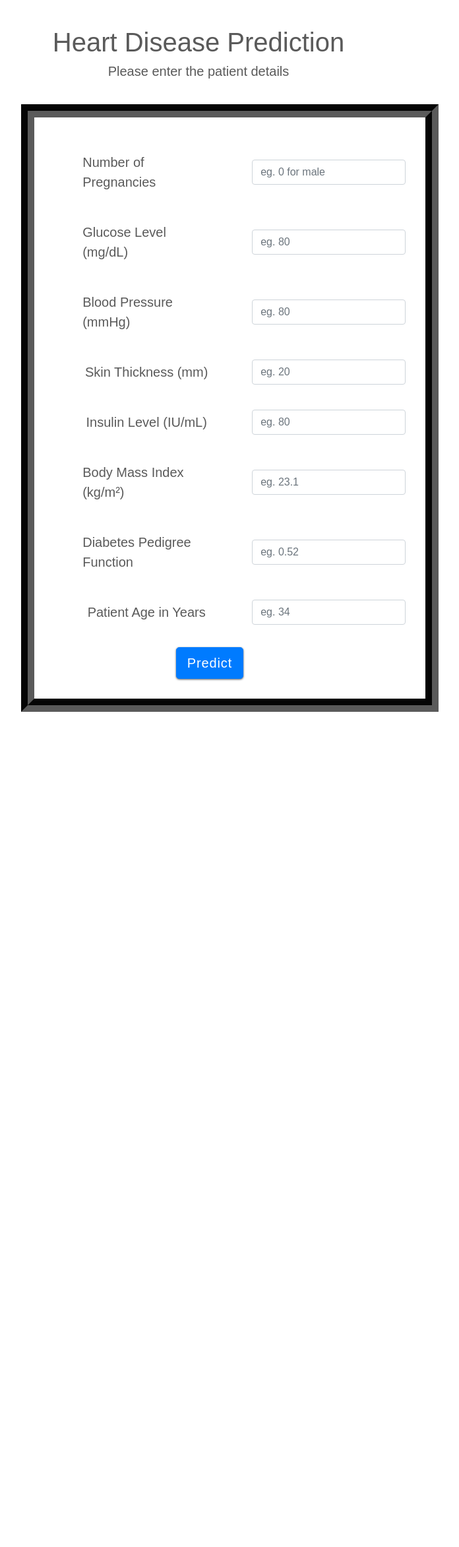
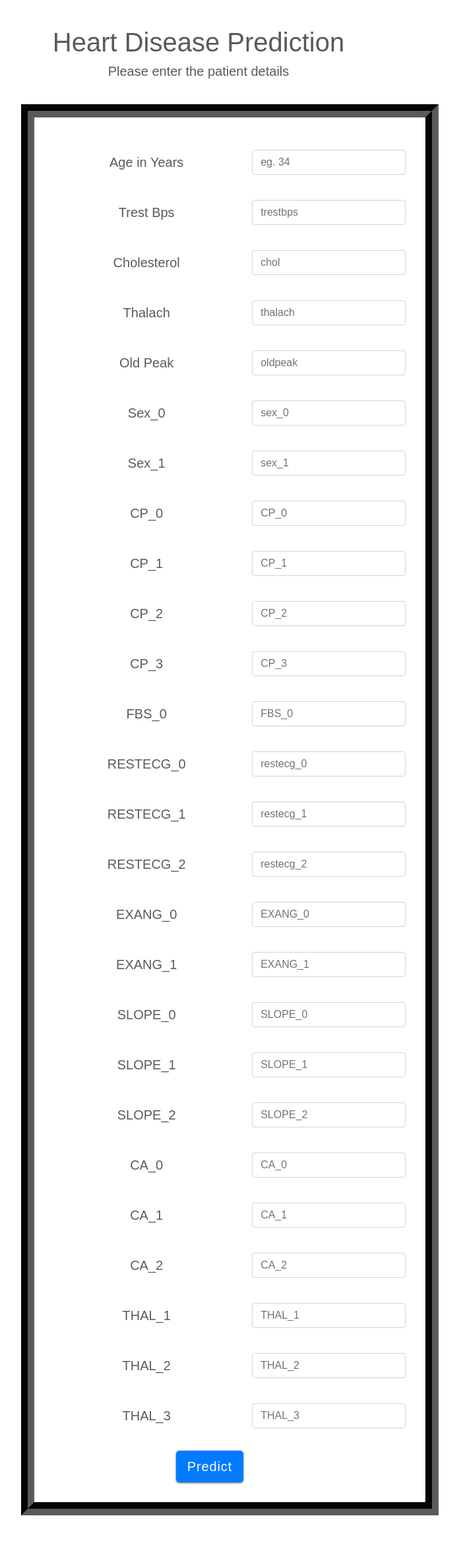
Before and after one commit to abhayshah0305/RiskAssess, a Flask app: page /heart in a window 1280 px wide. Shown: the part 56-2401 px from the top of the page at 66% size, without its empty margins (339-1035 px from the left). Before the commit the page ends 1135 px from the top, so only its background shows below. Run offline with Flask 2, Linux system fonts and the light colour scheme; parts of the project's set-up code (start-up, migrations or seed data) failed here and were passed over; some libraries are stand-ins or nearby versions.

Commit message:
Initial Commit

```diff
--- a/app.py
+++ b/app.py
@@ -15,7 +15,7 @@ from sklearn.model_selection import train_test_split
 
 filename = 'diabetes-prediction-rfc-model.pkl'
 classifier = pickle.load(open(filename, 'rb'))
-model = pickle.load(open('model1.pkl', 'rb'))
+model1 = pickle.load(open('model1.pkl', 'rb'))
 
 app = Flask(__name__)
 app.config['SECRET_KEY'] = 'secret'
@@ -234,7 +234,7 @@ def predictheart():
                      "thal_2", "thal_3"]
 
     df = pd.DataFrame(features_value, columns=features_name)
-    output = model.predict(df)
+    output = model1.predict(df)
 
     if output == 1:
         res_val = "** heart disease **"
--- a/templates/heart.html
+++ b/templates/heart.html
@@ -160,36 +160,108 @@ fieldset button
             <div class="tabcontent" id="new">
 
                 <div class="form-group">
-                    <label for="pregnancies">Number of Pregnancies</label>
-                    <input class="form-control" type="text" name="pregnancies" placeholder="eg. 0 for male" />
+                    <label for="age">Age in Years</label>
+                    <input class="form-control" type="text" name="age" placeholder="eg. 34" required="required"/>
                  </div>
                   <div class="form-group">
-                    <label for="glucose">Glucose Level (mg/dL)</label>
-                    <input class="form-control" type="text" name="glucose" placeholder="eg. 80" />
+                    <label for="trestbps">Trest Bps</label>
+                    <input class="form-control" type="text" name="trestbps" placeholder="trestbps" required="required"/>
                   </div>
                   <div class="form-group">
-                    <label for="bloodpressure">Blood Pressure (mmHg)</label>
-                    <input class="form-control" type="text" name="bloodpressure" placeholder="eg. 80" />
+                    <label for="chol">Cholesterol</label>
+                    <input class="form-control" type="text" name="chol" placeholder="chol" required="required"/>
                   </div>
                   <div class="form-group">
-                    <label for="skinthickness">Skin Thickness (mm)</label>
-                     <input class="form-control" type="text" name="skinthickness" placeholder="eg. 20">
+                    <label for="thalach">Thalach</label>
+                    <input class="form-control" type="text" name="thalach" placeholder="thalach" required="required"/>
                   </div>
                   <div class="form-group">
-                    <label for="insulin">Insulin Level (IU/mL) </label>
-                    <input class="form-control" type="text" name="insulin" placeholder="eg. 80" />
+                    <label for="oldpeak">Old Peak</label>
+                    <input class="form-control" type="text" name="oldpeak" placeholder="oldpeak" required="required"/>
                   </div>
                   <div class="form-group">
-                    <label for="bmi">Body Mass Index (kg/m²)</label>
-                    <input class="form-control" type="text" name="bmi" placeholder="eg. 23.1" />
+                    <label for="sex_0">Sex_0</label>
+                    <input class="form-control" type="text" name="sex_0" placeholder="sex_0" required="required"/>
                   </div>
                   <div class="form-group">
-                    <label for="dpf">Diabetes Pedigree Function</label>
-                    <input class="form-control" type="text" name="dpf" placeholder="eg. 0.52" />
+                    <label for="sex_1">Sex_1</label>
+                    <input class="form-control" type="text" name="sex_1" placeholder="sex_1" required="required"/>
                   </div>
                   <div class="form-group">
-                    <label for="age">Patient Age in Years</label>
-                    <input class="form-control" type="text" name="age" placeholder="eg. 34" />
+                    <label for="CP_0">CP_0</label>
+                    <input class="form-control" type="text" name="CP_0" placeholder="CP_0" required="required"/>
+                  </div>
+                  <div class="form-group">
+                    <label for="CP_1">CP_1</label>
+                    <input class="form-control" type="text" name="CP_1" placeholder="CP_1" required="required"/>
+                  </div>
+                  <div class="form-group">
+                    <label for="CP_2">CP_2</label>
+                    <input class="form-control" type="text" name="CP_2" placeholder="CP_2" required="required"/>
+                  </div>
+                  <div class="form-group">
+                    <label for="CP_3">CP_3</label>
+                    <input class="form-control" type="text" name="CP_3" placeholder="CP_3" required="required"/>
+                  </div>
+                  <div class="form-group">
+                    <label for="fbs_0">FBS_0</label>
+                    <input class="form-control" type="text" name="FBS_0" placeholder="FBS_0" required="required"/>
+                  </div>
+                  <div class="form-group">
+                    <label for="restecg_0">RESTECG_0</label>
+                    <input class="form-control" type="text" name="restecg_0" placeholder="restecg_0" required="required"/>
+                  </div>
+                  <div class="form-group">
+                    <label for="restecg_1">RESTECG_1</label>
+                    <input class="form-control" type="text" name="restecg_1" placeholder="restecg_1" required="required"/>
+                  </div>
+                  <div class="form-group">
+                    <label for="restecg_2">RESTECG_2</label>
+                    <input class="form-control" type="text" name="restecg_2" placeholder="restecg_2" required="required"/>
+                  </div>
+                  <div class="form-group">
+                    <label for="exang_0">EXANG_0</label>
+                    <input class="form-control" type="text" name="EXANG_0" placeholder="EXANG_0" required="required"/>
+                  </div>
+                  <div class="form-group">
+                    <label for="exang_1">EXANG_1</label>
+                    <input class="form-control" type="text" name="EXANG_1" placeholder="EXANG_1" required="required"/>
+                  </div>
+                  <div class="form-group">
+                    <label for="slope_0">SLOPE_0</label>
+                    <input class="form-control" type="text" name="SLOPE_0" placeholder="SLOPE_0" required="required"/>
+                  </div>
+                  <div class="form-group">
+                    <label for="slope_1">SLOPE_1</label>
+                    <input class="form-control" type="text" name="SLOPE_1" placeholder="SLOPE_1" required="required"/>
+                  </div>
+                  <div class="form-group">
+                    <label for="slope_2">SLOPE_2</label>
+                    <input class="form-control" type="text" name="SLOPE_2" placeholder="SLOPE_2" required="required"/>
+                  </div>
+                  <div class="form-group">
+                    <label for="CA_0">CA_0</label>
+                    <input class="form-control" type="text" name="CA_0" placeholder="CA_0" required="required"/>
+                  </div>
+                  <div class="form-group">
+                    <label for="CA_1">CA_1</label>
+                    <input class="form-control" type="text" name="CA_1" placeholder="CA_1" required="required"/>
+                  </div>
+                  <div class="form-group">
+                    <label for="CA_2">CA_2</label>
+                    <input class="form-control" type="text" name="CA_2" placeholder="CA_2" required="required"/>
+                  </div>
+                  <div class="form-group">
+                    <label for="THAL_1">THAL_1</label>
+                    <input class="form-control" type="text" name="THAL_1" placeholder="THAL_1" required="required"/>
+                  </div>
+                  <div class="form-group">
+                    <label for="THAL_2">THAL_2</label>
+                    <input class="form-control" type="text" name="THAL_2" placeholder="THAL_2" required="required"/>
+                  </div>
+                  <div class="form-group">
+                    <label for="THAL_3">THAL_3</label>
+                    <input class="form-control" type="text" name="THAL_3" placeholder="THAL_3" required="required"/>
                   </div>
                   &nbsp;&nbsp;&nbsp;&nbsp;&nbsp;&nbsp;&nbsp;&nbsp;&nbsp;&nbsp;&nbsp;&nbsp;&nbsp;&nbsp;&nbsp;&nbsp;&nbsp;&nbsp;&nbsp;&nbsp;&nbsp;&nbsp;&nbsp;&nbsp;&nbsp;&nbsp;&nbsp;&nbsp;<button type="submit" class="btn btn-primary btn-lg">Predict</button>
 
```
Also changed, not shown: templates/diabetes.html (+8 -8 lines), 1 other file.
